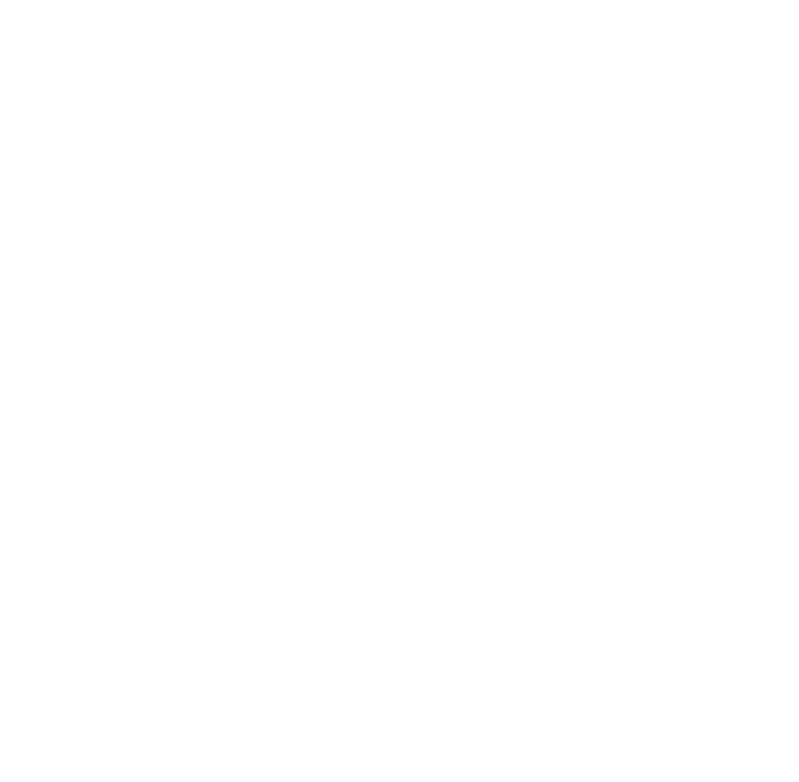
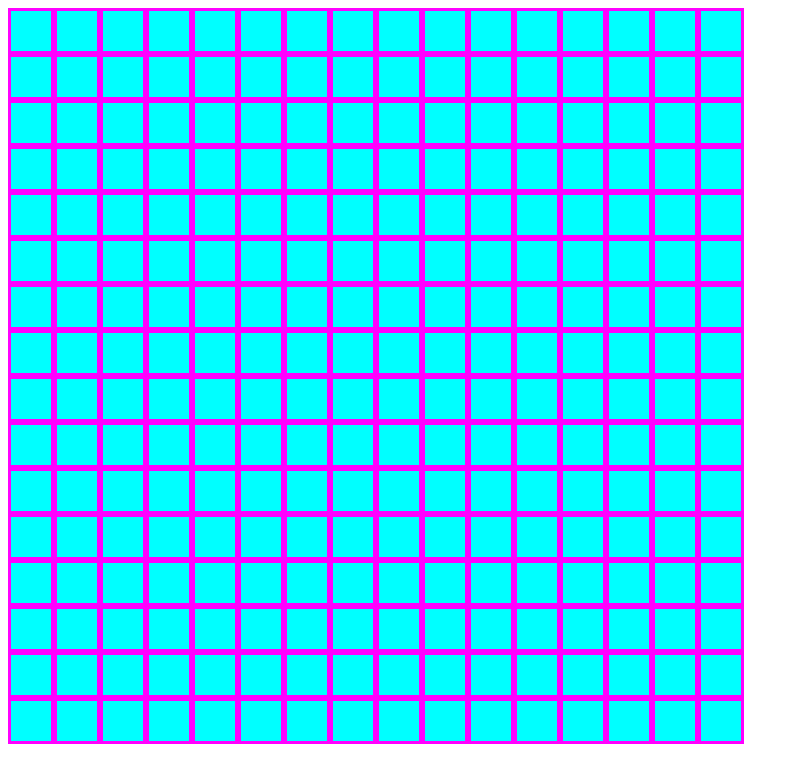
Before and after one commit to shayne243/Etch-A-Sketch, a plain HTML site: page index.html in a window 1280 px wide. Shown: the whole page, without its empty margins (0-799 px from the left). Drawn offline with Linux system fonts and the light colour scheme.

Commit message:
made a grid and hover feature

```diff
--- a/index.html
+++ b/index.html
@@ -2,10 +2,12 @@
 <head>
     <meta charset="UTF-8">
     <meta name="viewport" content="width=device-width, initial-scale=1.0">
-    <script src="script.js"></script>
+    <script src="script.js" defer></script>
+    <link rel="stylesheet" href="styles.css">
     <title>Document</title>
 </head>
 <body>
-
+    <div id="maincontainer">
+    </div>
 </body>
 </html>
--- a/script.js
+++ b/script.js
@@ -0,0 +1,9 @@
+const container = document.getElementById("maincontainer");
+let newDiv = null;
+let rows = 16;
+let cols = 16;
+for(let i = 0; i < (rows * cols); ++i) {
+        newDiv = document.createElement("div");
+        newDiv.setAttribute("class", "box");
+        container.appendChild(newDiv);
+}
--- /dev/null
+++ b/styles.css
@@ -0,0 +1,17 @@
+#maincontainer {
+    display: grid;
+    grid-template-columns: repeat(16,1fr);
+    grid-template-rows: repeat(16,1fr);
+    width: 20px;
+    top: 10px;
+}
+.box {
+    padding: 10px;
+    height: 20px;
+    width: 20px;
+    background-color: aqua;
+    border: magenta solid;
+}
+.box:hover {
+    background-color: yellow;
+}
```
